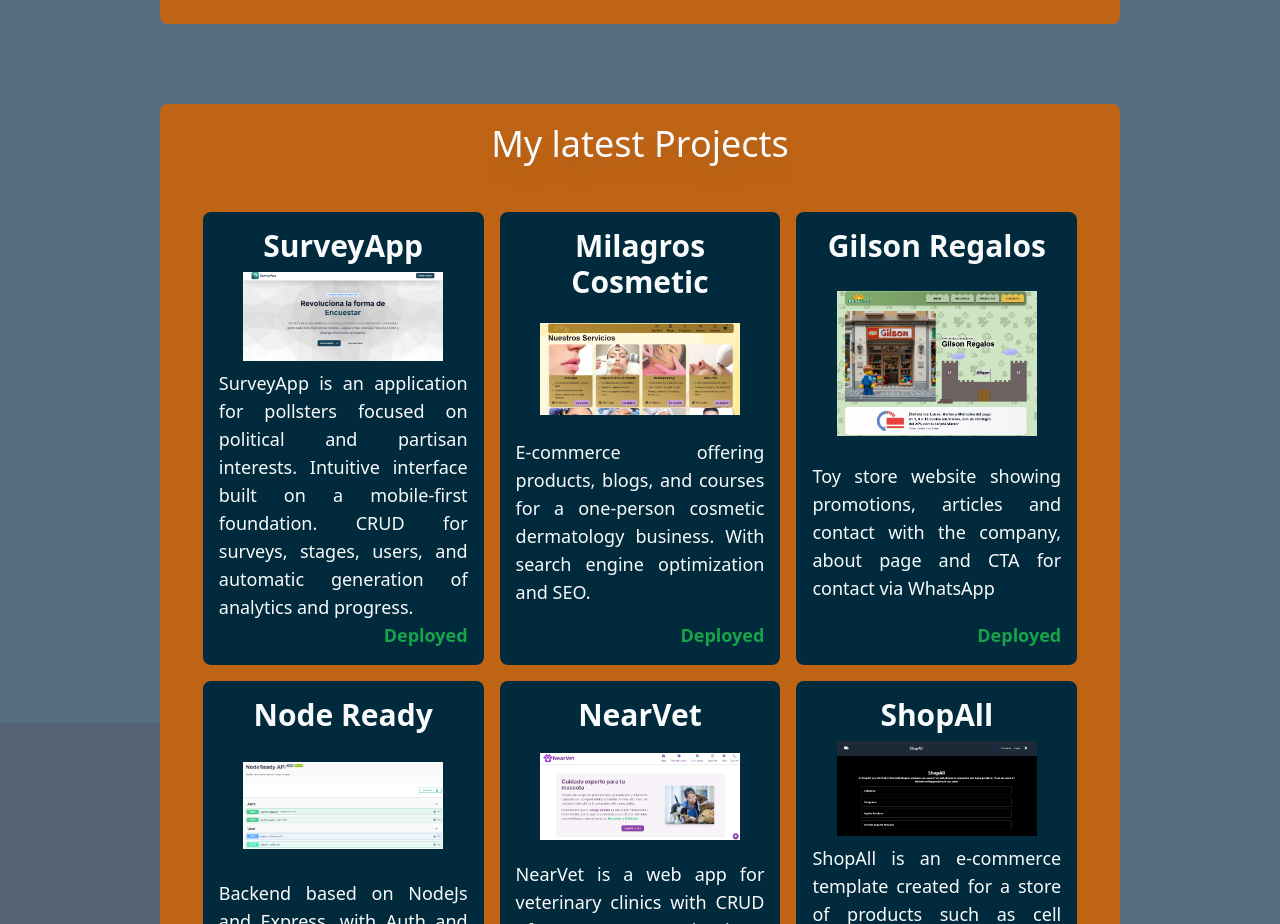
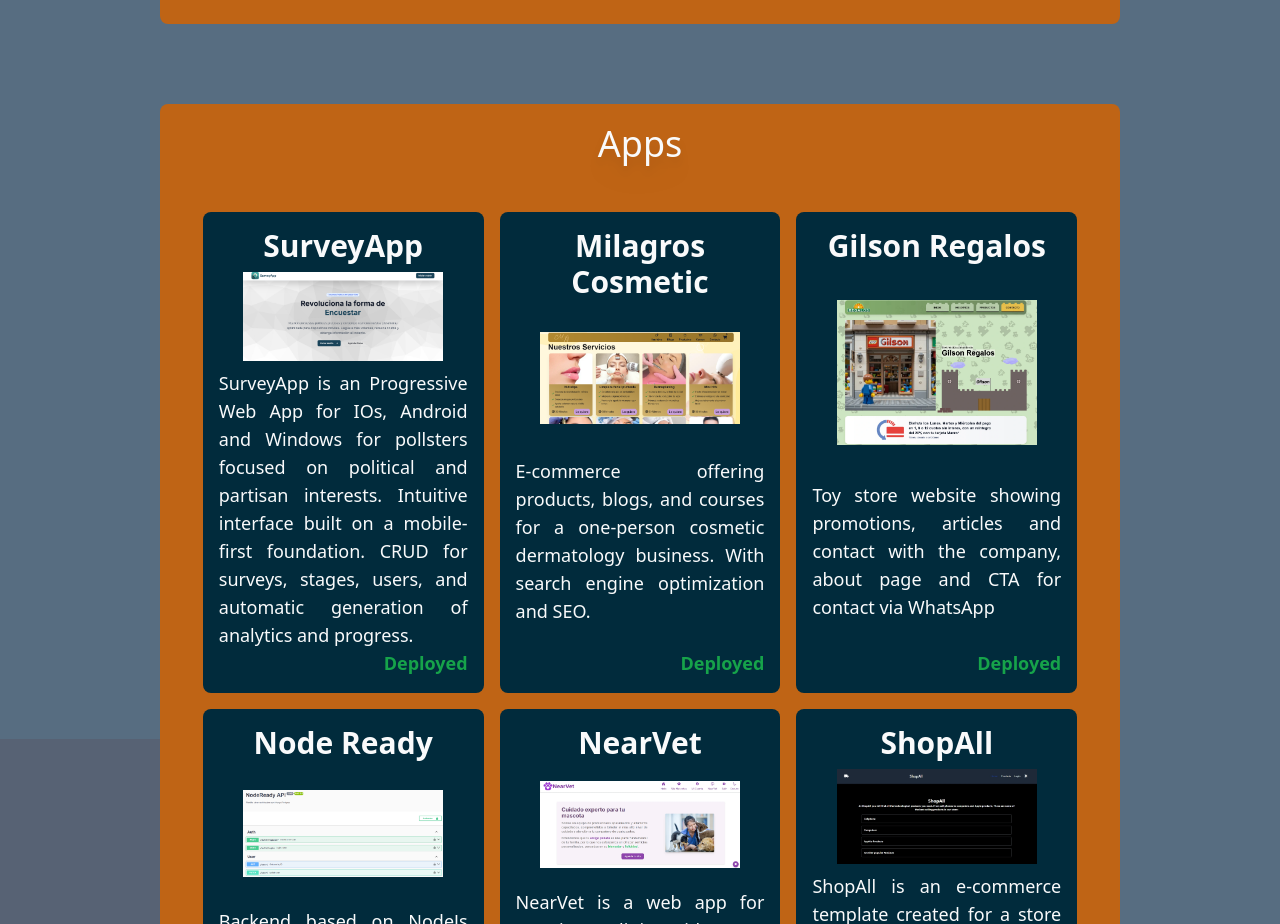
Before and after one commit to VLDeMenezes/vldm, a Next.js app: page / in a window 1280 px wide. Shown: the part 1800-2724 px from the top of the page. Built offline with nearby package versions, Linux system fonts and the light colour scheme.

Commit message:
feature: update CV details and improve project descriptions for clarity and accuracy

```diff
--- a/src/app/ProjectSection.js
+++ b/src/app/ProjectSection.js
@@ -20,8 +20,7 @@
       id="Projects"
     >
       <h2 className="text-2xl lg:text-4xl mx-auto my-2 dark:text-Detail  drop-shadow-xl">
-        {" "}
-        My latest Projects
+        {t("navBar.Projects")}
       </h2>
 
       <ul className="mx-auto my-10 flex flex-wrap gap-4 justify-center">
--- a/src/app/i18n/en/init.json
+++ b/src/app/i18n/en/init.json
@@ -13,7 +13,7 @@
     "lawyer": "Over 6 years of experience in legal practice and a postgraduate degree in procedural law. Throughout my career, I have developed analytical skills and attention to detail that allow me to address complex problems with innovative solutions."
   },
   "Projects": {
-    "SurveyApp": "SurveyApp is an application for pollsters focused on political and partisan interests. Intuitive interface built on a mobile-first foundation. CRUD for surveys, stages, users, and automatic generation of analytics and progress.",
+    "SurveyApp": "SurveyApp is an Progressive Web App for IOs, Android and Windows for pollsters focused on political and partisan interests. Intuitive interface built on a mobile-first foundation. CRUD for surveys, stages, users, and automatic generation of analytics and progress.",
     "Milagros Cosmetic": "E-commerce offering products, blogs, and courses for a one-person cosmetic dermatology business. With search engine optimization and SEO.",
     "Gilson Regalos": "Toy store website showing promotions, articles and contact with the company, about page and CTA for contact via WhatsApp",
     "Node Ready": "Backend based on NodeJs and Express, with Auth and JWT, easy to deploy and with complete API documentation. It uses PostgreSQL and MongoDB as databases, and Swagger for API documentation.",
@@ -27,7 +27,7 @@
   "navBar": {
     "Home": "Home",
     "Jobs": "Jobs",
-    "Projects": "Projects",
+    "Projects": "Apps",
     "About": "About",
     "Contact": "Contact"
   }
--- a/src/app/i18n/es/init.json
+++ b/src/app/i18n/es/init.json
@@ -13,7 +13,7 @@
     "lawyer": "Más de 6 años de experiencia en el ejercicio profesional de la abogacía y un posgrado en derecho procesal. A lo largo de mi carrera he desarrollado habilidades analíticas y de atención al detalle que me permiten abordar problemas complejos con soluciones innovadoras."
   },
   "Projects": {
-    "SurveyApp": "SurveyApp es una aplicación para encuestadores orientada a los intereses políticos y partidarios. Interfaz intuitiva creado en base mobile-first. CRUD de encuestas, etapas, usuarios y generación automática de analíticas y progreso.",
+    "SurveyApp": "SurveyApp es una aplicación progresiva web, para IOs, Android y Windows para encuestadores orientada a los intereses políticos y partidarios. Interfaz intuitiva creado en base mobile-first. CRUD de encuestas, etapas, usuarios y generación automática de analíticas y progreso.",
     "Milagros Cosmetic":"E-comerce de productos, blogs y cursos para una empresa unipersonal de Dermocosmiatria. Con posicionamiento y mejora para buscadores a través del SEO",
     "Gilson Regalos":"Web de una Juguetería donde muestra promociones, artículos y contacto con la empresa, pagina de about y CTA de contacto mediante WhatsApp",
     "Node Ready":"Backend basado en NodeJs y Express, con Auth y JWT, de fácil despliegue y con una documentación completa de la API. Utiliza PostgreSQL y MongoDB como bases de datos, y Swagger para la documentación de la API.",
@@ -27,7 +27,7 @@
   "navBar": {
     "Home": "Inicio",
     "Jobs": "Trabajos",
-    "Projects": "Proyectos",
+    "Projects": "Aplicaciones",
     "About": "Sobre mi",
     "Contact": "Contacto"
   }
```
Also changed, not shown: 1 other file (tests, documents, lock files or other folders).
